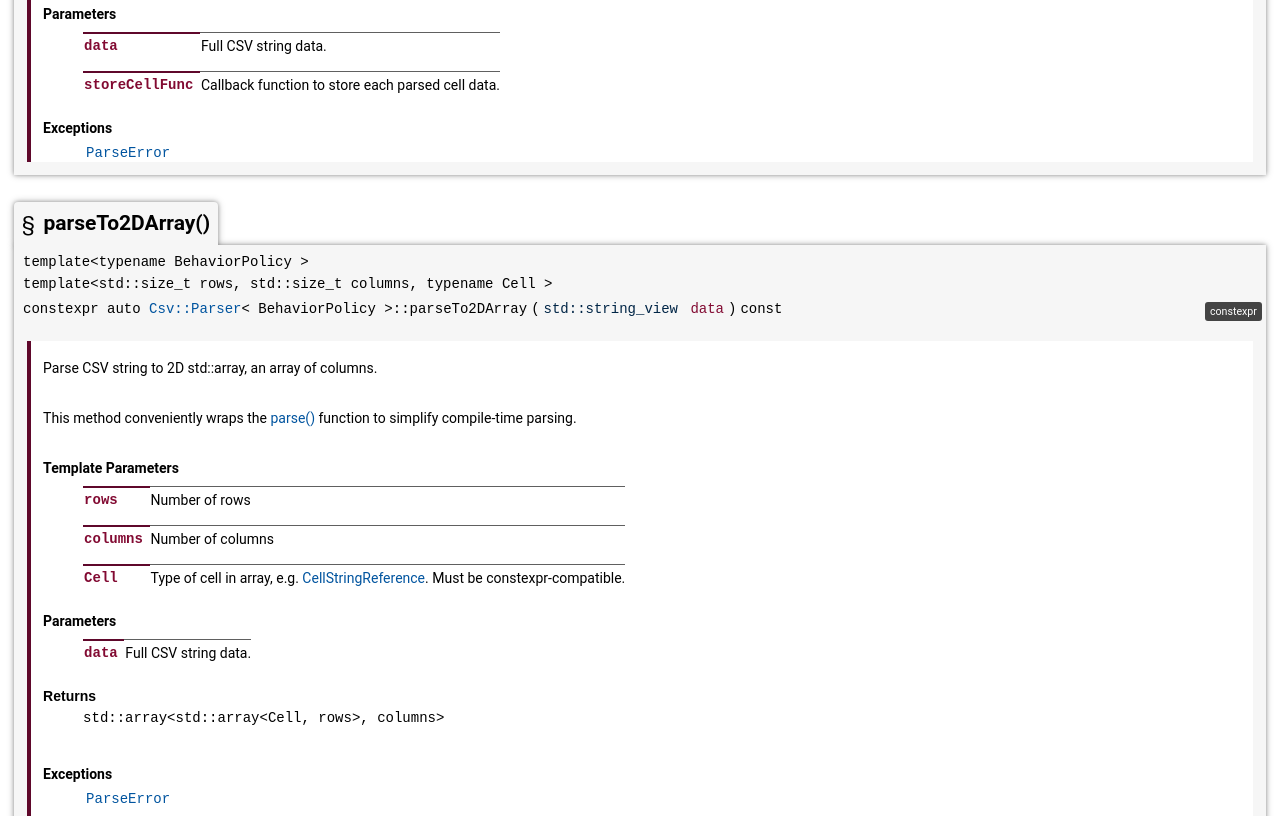
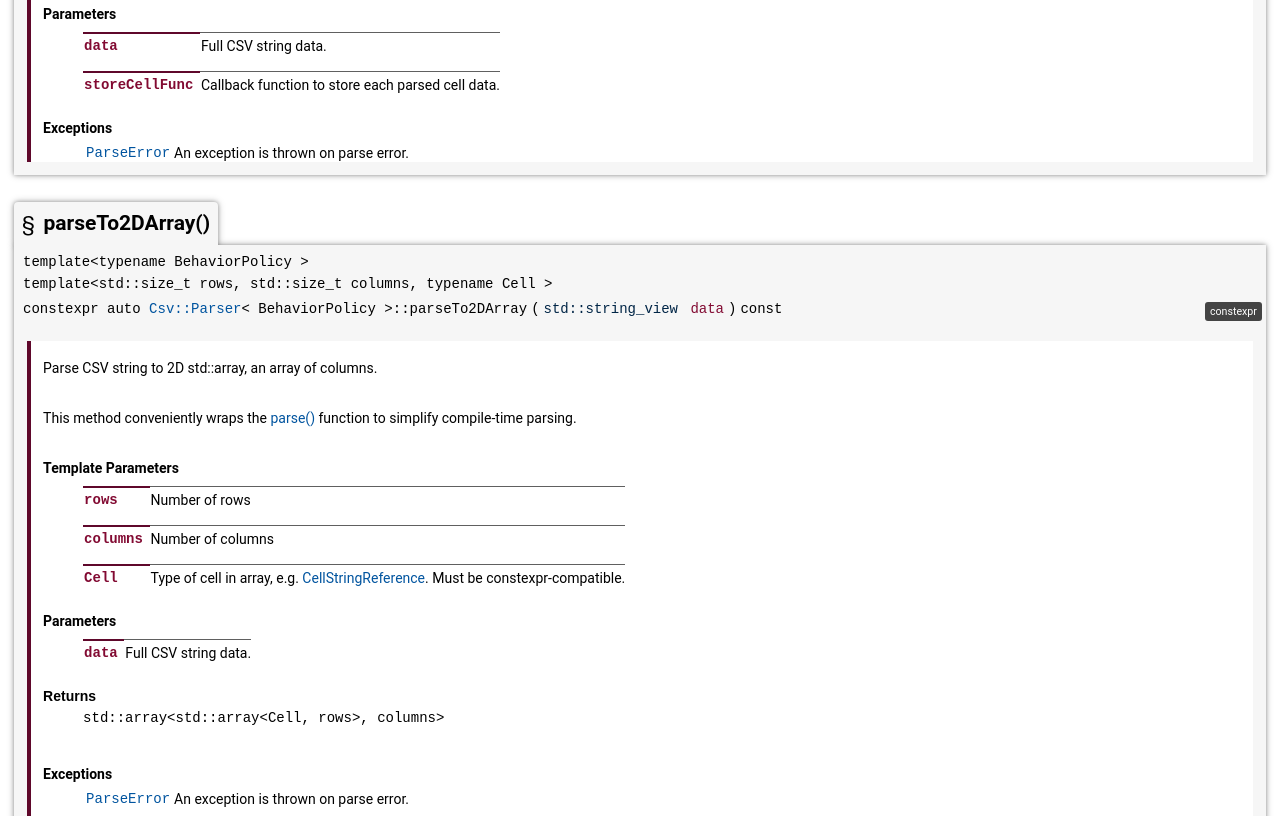
Before and after one commit to ashaduri/csv-parser, a plain HTML site: page classCsv_1_1Parser.html in a window 1280 px wide. Shown: the part 2348-3164 px from the top of the page. Drawn offline with Linux system fonts and the light colour scheme.

Commit message:
Deploying to gh-pages from @ ashaduri/csv-parser@d12c85dfe29096c21c5cf6abc3296366fa103075 🚀

```diff
--- a/classCsv_1_1Parser.html
+++ b/classCsv_1_1Parser.html
@@ -208,7 +208,7 @@ template&lt;typename StoreCellFunction &gt; </div>
 </dl>
 <dl class="exception"><dt>Exceptions</dt><dd>
   <table class="exception">
-    <tr><td class="paramname"><a class="el" href="classCsv_1_1ParseError.html" title="Exception thrown on CSV parse error.">ParseError</a></td><td></td></tr>
+    <tr><td class="paramname"><a class="el" href="classCsv_1_1ParseError.html" title="Exception thrown on CSV parse error.">ParseError</a></td><td>An exception is thrown on parse error. </td></tr>
   </table>
   </dd>
 </dl>
@@ -261,7 +261,7 @@ template&lt;std::size_t rows, std::size_t columns, typename Cell &gt; </div>
 <dl class="section return"><dt>Returns</dt><dd><code>std::array&lt;std::array&lt;Cell, rows&gt;, columns&gt;</code> </dd></dl>
 <dl class="exception"><dt>Exceptions</dt><dd>
   <table class="exception">
-    <tr><td class="paramname"><a class="el" href="classCsv_1_1ParseError.html" title="Exception thrown on CSV parse error.">ParseError</a></td><td></td></tr>
+    <tr><td class="paramname"><a class="el" href="classCsv_1_1ParseError.html" title="Exception thrown on CSV parse error.">ParseError</a></td><td>An exception is thrown on parse error.</td></tr>
   </table>
   </dd>
 </dl>
@@ -375,7 +375,7 @@ template&lt;typename Vector2D &gt; </div>
 </dl>
 <dl class="exception"><dt>Exceptions</dt><dd>
   <table class="exception">
-    <tr><td class="paramname"><a class="el" href="classCsv_1_1ParseError.html" title="Exception thrown on CSV parse error.">ParseError</a></td><td></td></tr>
+    <tr><td class="paramname"><a class="el" href="classCsv_1_1ParseError.html" title="Exception thrown on CSV parse error.">ParseError</a></td><td>An exception is thrown on parse error.</td></tr>
   </table>
   </dd>
 </dl>
@@ -558,7 +558,7 @@ template&lt;std::size_t rows, std::size_t columns, typename Cell &gt; </div>
 <dl class="section return"><dt>Returns</dt><dd><code>std::array&lt;Cell, rows*columns&gt;</code> </dd></dl>
 <dl class="exception"><dt>Exceptions</dt><dd>
   <table class="exception">
-    <tr><td class="paramname"><a class="el" href="classCsv_1_1ParseError.html" title="Exception thrown on CSV parse error.">ParseError</a></td><td></td></tr>
+    <tr><td class="paramname"><a class="el" href="classCsv_1_1ParseError.html" title="Exception thrown on CSV parse error.">ParseError</a></td><td>An exception is thrown on parse error. </td></tr>
   </table>
   </dd>
 </dl>
@@ -639,7 +639,7 @@ template&lt;typename Vector &gt; </div>
 <dl class="section return"><dt>Returns</dt><dd>Matrix information </dd></dl>
 <dl class="exception"><dt>Exceptions</dt><dd>
   <table class="exception">
-    <tr><td class="paramname"><a class="el" href="classCsv_1_1ParseError.html" title="Exception thrown on CSV parse error.">ParseError</a></td><td></td></tr>
+    <tr><td class="paramname"><a class="el" href="classCsv_1_1ParseError.html" title="Exception thrown on CSV parse error.">ParseError</a></td><td>An exception is thrown on parse error. </td></tr>
   </table>
   </dd>
 </dl>
@@ -701,7 +701,7 @@ template&lt;typename Vector &gt; </div>
 <dl class="section return"><dt>Returns</dt><dd>Matrix information </dd></dl>
 <dl class="exception"><dt>Exceptions</dt><dd>
   <table class="exception">
-    <tr><td class="paramname"><a class="el" href="classCsv_1_1ParseError.html" title="Exception thrown on CSV parse error.">ParseError</a></td><td></td></tr>
+    <tr><td class="paramname"><a class="el" href="classCsv_1_1ParseError.html" title="Exception thrown on CSV parse error.">ParseError</a></td><td>An exception is thrown on parse error.</td></tr>
   </table>
   </dd>
 </dl>
@@ -962,7 +962,7 @@ template&lt;typename Vector &gt; </div>
 <dl class="section return"><dt>Returns</dt><dd>Matrix information </dd></dl>
 <dl class="exception"><dt>Exceptions</dt><dd>
   <table class="exception">
-    <tr><td class="paramname"><a class="el" href="classCsv_1_1ParseError.html" title="Exception thrown on CSV parse error.">ParseError</a></td><td></td></tr>
+    <tr><td class="paramname"><a class="el" href="classCsv_1_1ParseError.html" title="Exception thrown on CSV parse error.">ParseError</a></td><td>An exception is thrown on parse error. </td></tr>
   </table>
   </dd>
 </dl>
```
